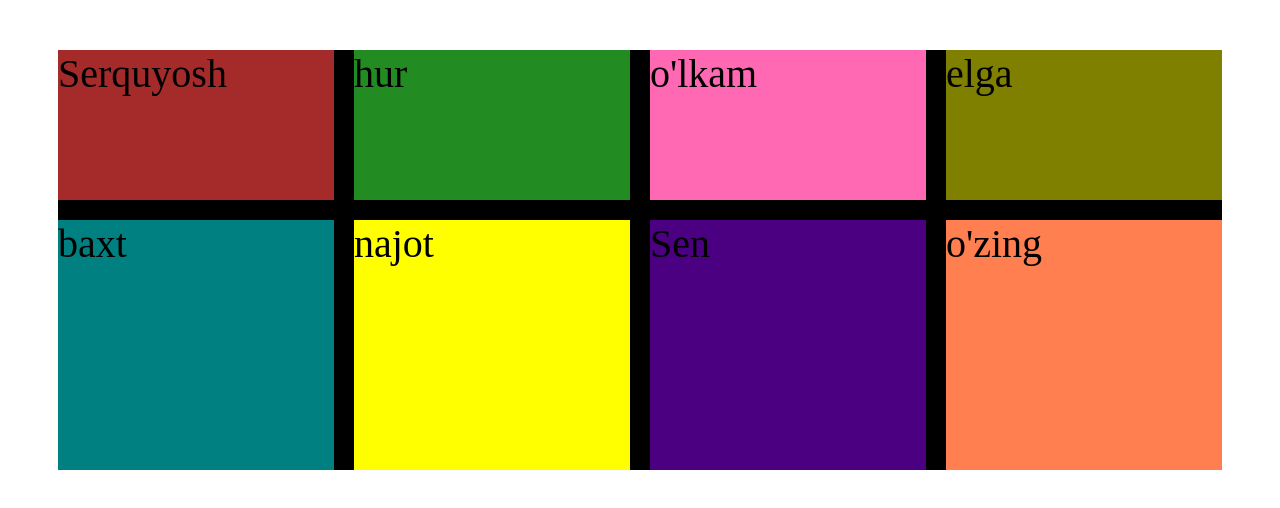
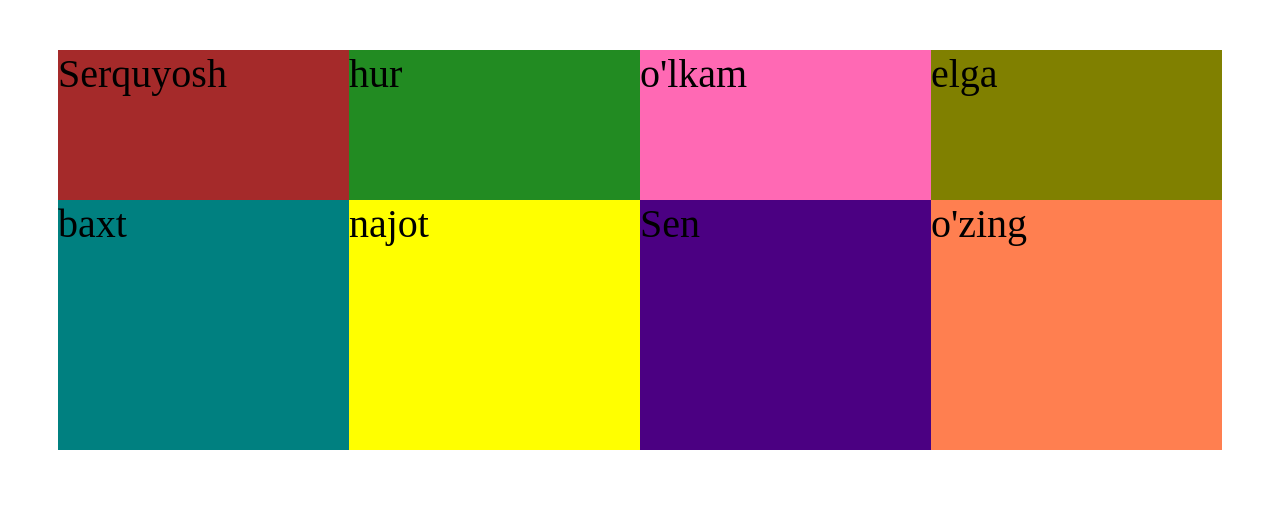
Before and after one commit to PubgGamerUzbSila/TenX-academy, a plain HTML site: page JavaScript/45-dars/grid.html in a window 1280 px wide. Drawn offline with Linux system fonts and the light colour scheme.

Commit message:
gap commetga solindi

```diff
--- a/JavaScript/45-dars/grid.css
+++ b/JavaScript/45-dars/grid.css
@@ -9,7 +9,7 @@
     /* grid-template-columns: 200px 200px 200px 150px;  / */
     grid-template-columns: 1fr 1fr 1fr 1fr;
     grid-template-rows: 1fr 250px;
-    gap: 20px;
+    /* gap: 20px; */
 }
 .el-1 {
     background-color: brown;
```
